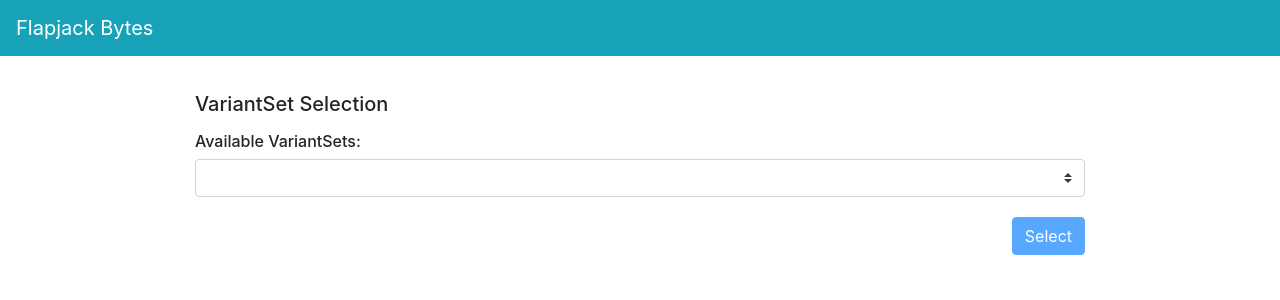
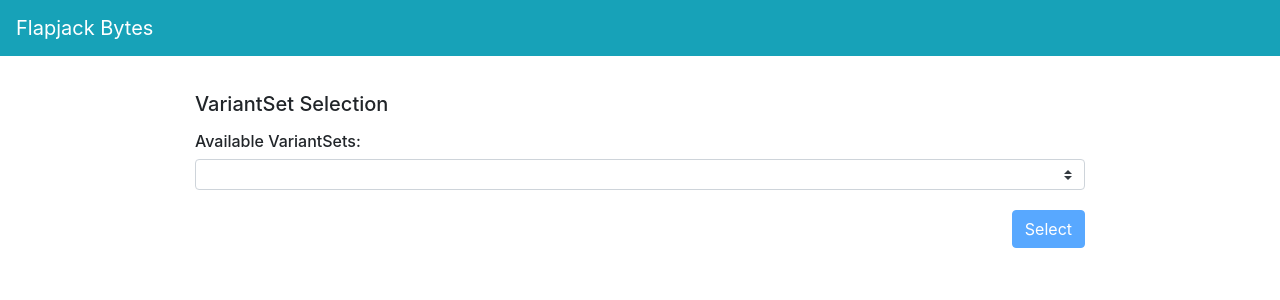
Before and after one commit to cropgeeks/flapjack-bytes-loader, a Vue app: page /#/matrix in a window 1280 px wide. Shown: the top 300 px of the page. Built offline with nearby package versions, Linux system fonts and the light colour scheme; no server answers.

Commit message:
Some look and feel consistency tweaks

```diff
--- a/src/views/Map.vue
+++ b/src/views/Map.vue
@@ -6,7 +6,7 @@
           <h5 class="mt-3">Map Selection</h5>
 
           <h6 class="mt-3">Available maps:</h6>
-          <b-form-select v-model="selectedMap" :options="options"></b-form-select>
+          <b-form-select v-model="selectedMap" :options="options" size="sm"></b-form-select>
           <div></div>
 
           <div v-if="selectedMap">
--- a/src/views/Matrix.vue
+++ b/src/views/Matrix.vue
@@ -7,7 +7,7 @@
 
           <h6 class="mt-3">Available VariantSets:</h6>
           <div>
-            <b-form-select v-model="selected" :options="options"></b-form-select>
+            <b-form-select v-model="selected" :options="options" size="sm"></b-form-select>
             <b-card v-if="selected" no-body class="mt-3">
               <b-card-header class="bg-info text-white">Details: {{selected.variantSetName}}</b-card-header>
               <b-card-body>
--- a/src/views/Study.vue
+++ b/src/views/Study.vue
@@ -26,7 +26,6 @@
         <b-button variant="primary" class="mt-3" @click="navigateToNextPage" :disabled="selectedStudy === null">Select</b-button>
       </div>
     </b-form-group>
-    </div>
   </div>
 </template>
 
```
